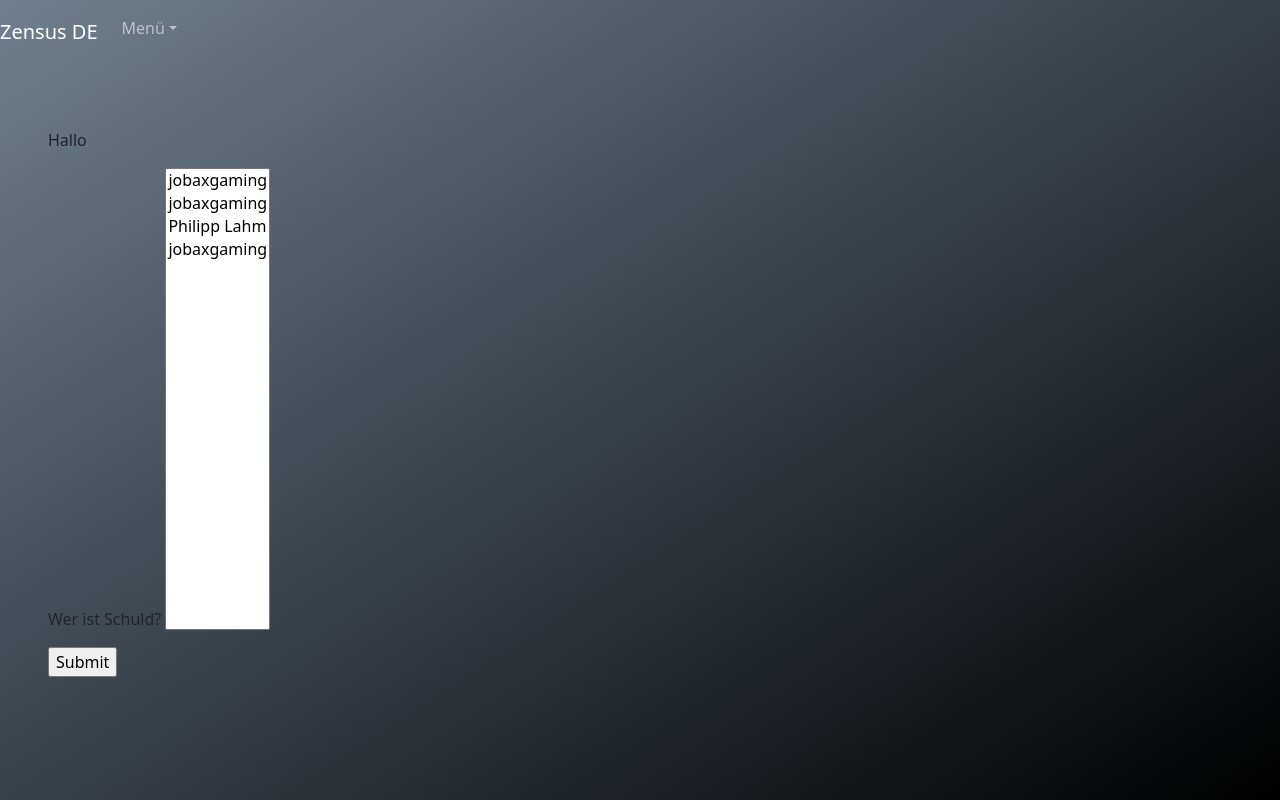
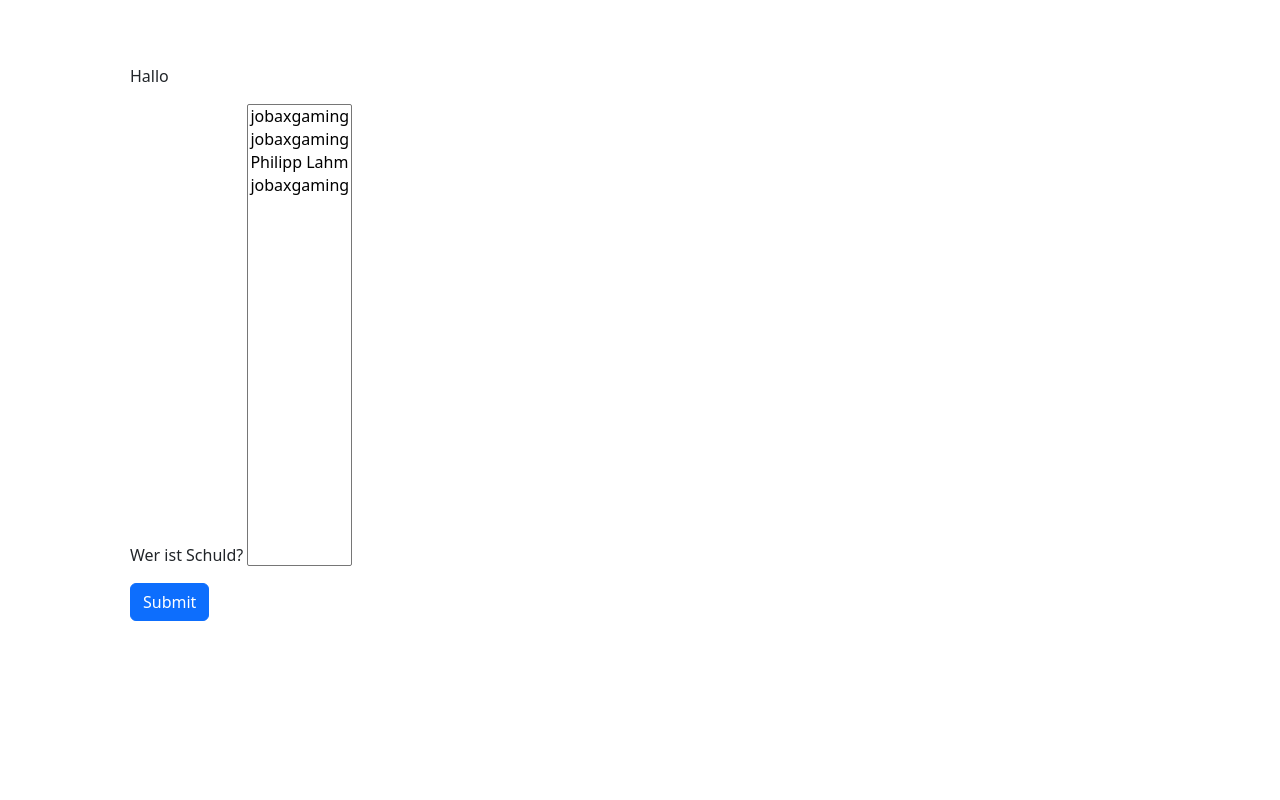
Before and after one commit to bonzei123/zensusDE, a Flask app: template templates/main.html in a window 1280 px wide. Run offline with Flask 2, Linux system fonts and the light colour scheme; the template is opened without the code that fills it: values that come from a table or form of the project are taken from there, others are empty; some libraries are stand-ins or nearby versions.

Commit message:
form fix

```diff
--- a/app.py
+++ b/app.py
@@ -58,7 +58,7 @@ def is_valid_state(state):
     return True
 
 
-@app.route('/')
+@app.route('/', methods=["GET", "POST"])
 def main():
     error = request.args.get('error', '')
     if error:
--- a/templates/layout.html
+++ b/templates/layout.html
@@ -1,41 +1,20 @@
 <!DOCTYPE html>
 <html lang="de">
 <head>
-    <meta charset="utf-8" />
-    <meta name="viewport" content="width=device-width, initial-scale=1, shrink-to-fit=no" />
-    <meta name="description" content="Zensus DE" />
-    <meta name="author" content="/u/bonzei" />
+    <meta charset="utf-8"/>
+    <meta name="viewport" content="width=device-width, initial-scale=1, shrink-to-fit=no"/>
+    <meta name="description" content="Zensus DE"/>
+    <meta name="author" content="/u/bonzei"/>
     <title>Zensus DE</title>
-    <!-- Favicon-->
-    <link rel="icon" type="image/x-icon" href="assets/favicon.ico" />
-    <!-- Core theme CSS (includes Bootstrap)-->
-    <link href="{{ url_for("static", filename="styles.css") }}" rel="stylesheet" />
+    <link href="https://cdn.jsdelivr.net/npm/bootstrap@5.3.0-alpha1/dist/css/bootstrap.min.css" rel="stylesheet" integrity="sha384-GLhlTQ8iRABdZLl6O3oVMWSktQOp6b7In1Zl3/Jr59b6EGGoI1aFkw7cmDA6j6gD" crossorigin="anonymous">
 </head>
 <body>
 <!-- Responsive navbar-->
-<nav class="navbar navbar-expand-lg navbar-dark bg-dark">
-    <div class="container">
-        <a class="navbar-brand" href="{{ url_for("main") }}">Zensus DE</a>
-        <button class="navbar-toggler" type="button" data-bs-toggle="collapse" data-bs-target="#navbarSupportedContent" aria-controls="navbarSupportedContent" aria-expanded="false" aria-label="Toggle navigation"><span class="navbar-toggler-icon"></span></button>
-        <div class="collapse navbar-collapse" id="navbarSupportedContent">
-            <ul class="navbar-nav ms-auto mb-2 mb-lg-0">
-                <li class="nav-item dropdown">
-                    <a class="nav-link dropdown-toggle" id="navbarDropdown" href="#" role="button" data-bs-toggle="dropdown" aria-expanded="false">Menü</a>
-                    <ul class="dropdown-menu dropdown-menu-end" aria-labelledby="navbarDropdown">
-                        <li><a class="dropdown-item" href="{{ url_for("main") }}">Zensus DE</a></li>
-                        <li><hr class="dropdown-divider" /></li>
-                        <li><a class="dropdown-item" target="_blank" href="https://www.reddit.com/message/compose?to=bonzei&subject=Problem%20mit%20Zensus%20DE&message=">Problem melden</a></li>
-                    </ul>
-                </li>
-            </ul>
-        </div>
-    </div>
-</nav>
-<!-- Page content-->
+
 <div class="container mt-3">
     {% block content %}{% endblock %}
 </div>
 <!-- Bootstrap core JS-->
-<script src="https://cdn.jsdelivr.net/npm/bootstrap@5.1.3/dist/js/bootstrap.bundle.min.js"></script>
+<script src="https://cdn.jsdelivr.net/npm/bootstrap@5.3.0-alpha1/dist/js/bootstrap.bundle.min.js" integrity="sha384-w76AqPfDkMBDXo30jS1Sgez6pr3x5MlQ1ZAGC+nuZB+EYdgRZgiwxhTBTkF7CXvN" crossorigin="anonymous"></script>
 </body>
 </html>
--- a/templates/main.html
+++ b/templates/main.html
@@ -3,14 +3,14 @@
     <div class="card-body p-5 bg-white rounded">
         <div class="table-responsive overflow-visible">
             <p>Hallo {{ user }}</p>
-            <form method="POST" action="/">
+            <form class="form" method="POST" action="/">
                 {{ form.csrf_token }}
                 <p>
                     {{ form.schuld.label }}
                     {{ form.schuld(size=20) }}
                 </p>
                 <p>
-                    <input type="submit">
+                    <input type="submit" class="btn btn-primary">
                 </p>
             </form>
         </div>
```
